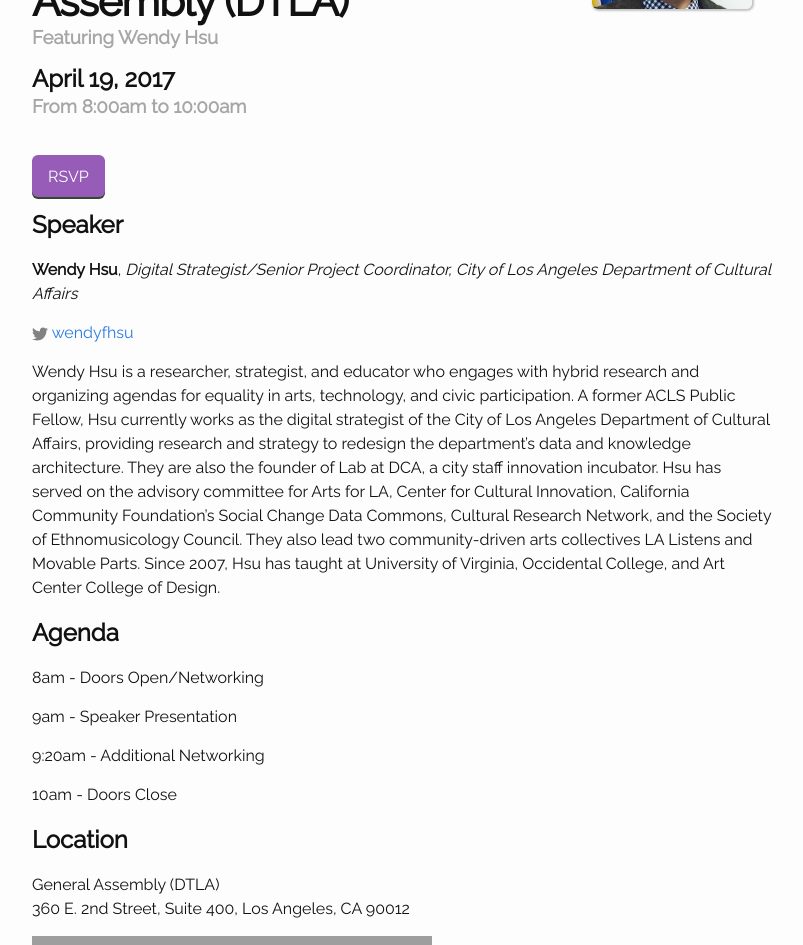
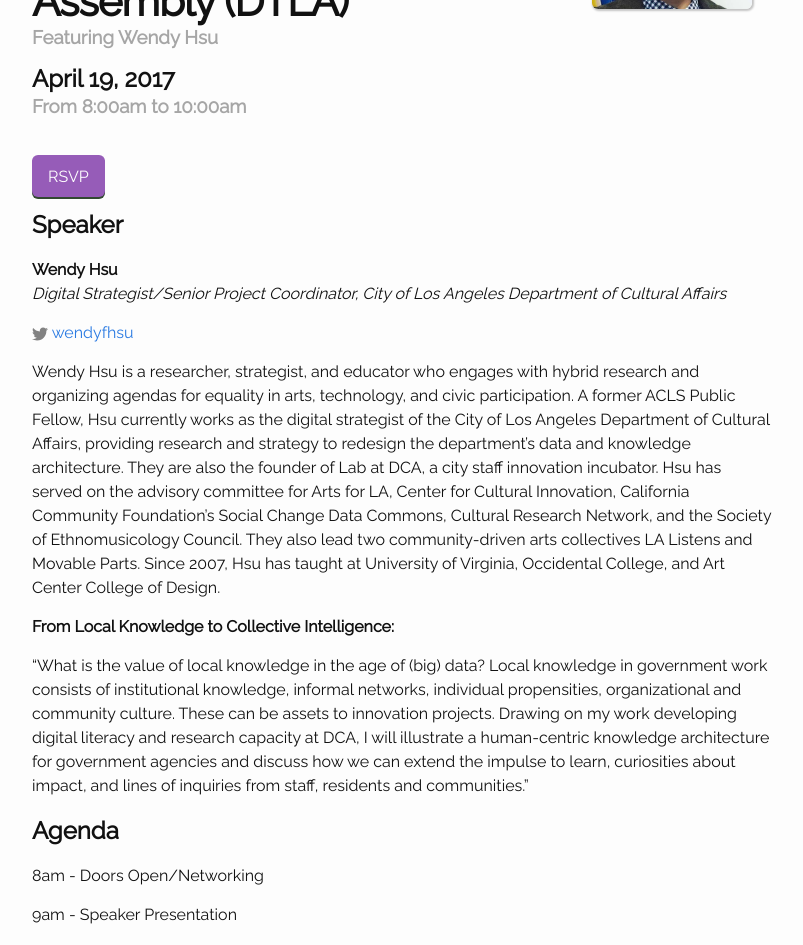
Before and after one commit to compilerla/data-donuts, a Jekyll site: the page built from _posts/2017-04-19-data-donuts-03.md, in a window 1280 px wide and 1400 px high, scrolled down 474 px. Shown: the top 945 px of the window, without its empty margins (238-1041 px from the left). Built offline with Jekyll 4.4.1, drawn with Linux system fonts in a browser that asks for light colours; some of the changed text lies outside the part shown; grey boxes are pictures that could not be loaded.

Commit message:
Added presentation summary and some linebreaks

```diff
--- a/_data/locations.yml
+++ b/_data/locations.yml
@@ -1,11 +1,11 @@
 LACI:
     name: LA Cleantech Incubator at the La Kretz Innovation Campus
     image: "https://cdn.wallpaper.com/main/lkic_01b.jpg"
-    address: "525 S Hewitt St, Los Angeles, CA 90013"
+    address: "525 S Hewitt St<br>Los Angeles, CA 90013"
     gmap: <iframe src="https://www.google.com/maps/embed?pb=!1m18!1m12!1m3!1d1653.060307705689!2d-118.23609142400706!3d34.040776995128525!2m3!1f0!2f0!3f0!3m2!1i1024!2i768!4f13.1!3m3!1m2!1s0x80c2c63c9fb08bd5%3A0xf35c986c63d574cb!2sLa+Kretz+Innovation+Campus!5e0!3m2!1sen!2sus!4v1484954816090" width="400" height="300" frameborder="0" style="border:0" allowfullscreen></iframe>
 
 GA-DTLA:
     name: General Assembly (DTLA)
     image: "images/GADTLA.jpg"
-    address: "360 E. 2nd Street, Suite 400, Los Angeles, CA 90012"
+    address: "360 E. 2nd Street, Suite 400<br>Los Angeles, CA 90012"
     gmap: <iframe src="https://www.google.com/maps/embed?pb=!1m18!1m12!1m3!1d3305.858169127631!2d-118.24136538909397!3d34.04750912736049!2m3!1f0!2f0!3f0!3m2!1i1024!2i768!4f13.1!3m3!1m2!1s0x80c2c6380fcd7b2d%3A0x8dd8fe27484fc189!2s360+E+2nd+St+%23400%2C+Los+Angeles%2C+CA+90012!5e0!3m2!1sen!2sus!4v1490726135868" width="400" height="300" frameborder="0" style="border:0" allowfullscreen></iframe>
--- a/_posts/2017-04-19-data-donuts-03.md
+++ b/_posts/2017-04-19-data-donuts-03.md
@@ -16,11 +16,17 @@
 ---
 
 # Speaker
-__Wendy Hsu__, _Digital Strategist/Senior Project Coordinator, City of Los Angeles Department of Cultural Affairs_
+__Wendy Hsu__<br>
+_Digital Strategist/Senior Project Coordinator, City of Los Angeles Department of Cultural Affairs_
 
 {% include icon-twitter.html username="wendyfhsu" %}
 
 Wendy Hsu is a researcher, strategist, and educator who engages with hybrid research and organizing agendas for equality in arts, technology, and civic participation. A former ACLS Public Fellow, Hsu currently works as the digital strategist of the City of Los Angeles Department of Cultural Affairs, providing research and strategy to redesign the department’s data and knowledge architecture. They are also the founder of Lab at DCA, a city staff innovation incubator. Hsu has served on the advisory committee for Arts for LA, Center for Cultural Innovation, California Community Foundation’s Social Change Data Commons, Cultural Research Network, and the Society of Ethnomusicology Council. They also lead two community-driven arts collectives LA Listens and Movable Parts. Since 2007, Hsu has taught at University of Virginia, Occidental College, and Art Center College of Design.
+
+__From Local Knowledge to Collective Intelligence:__
+
+"What is the value of local knowledge in the age of (big) data? Local knowledge in government work consists of institutional knowledge, informal networks, individual propensities, organizational and community culture. These can be assets to innovation projects. Drawing on my work developing digital literacy and research capacity at DCA, I will illustrate a human-centric knowledge architecture for government agencies and discuss how we can extend the impulse to learn, curiosities about impact, and lines of inquiries from staff, residents and communities."
+
 
 # Agenda
 
```
Also changed, not shown: _posts/2017-02-02-data-donuts-01.md (+2 -1 lines), _posts/2017-03-15-data-donuts-02.md (+2 -1 lines).
